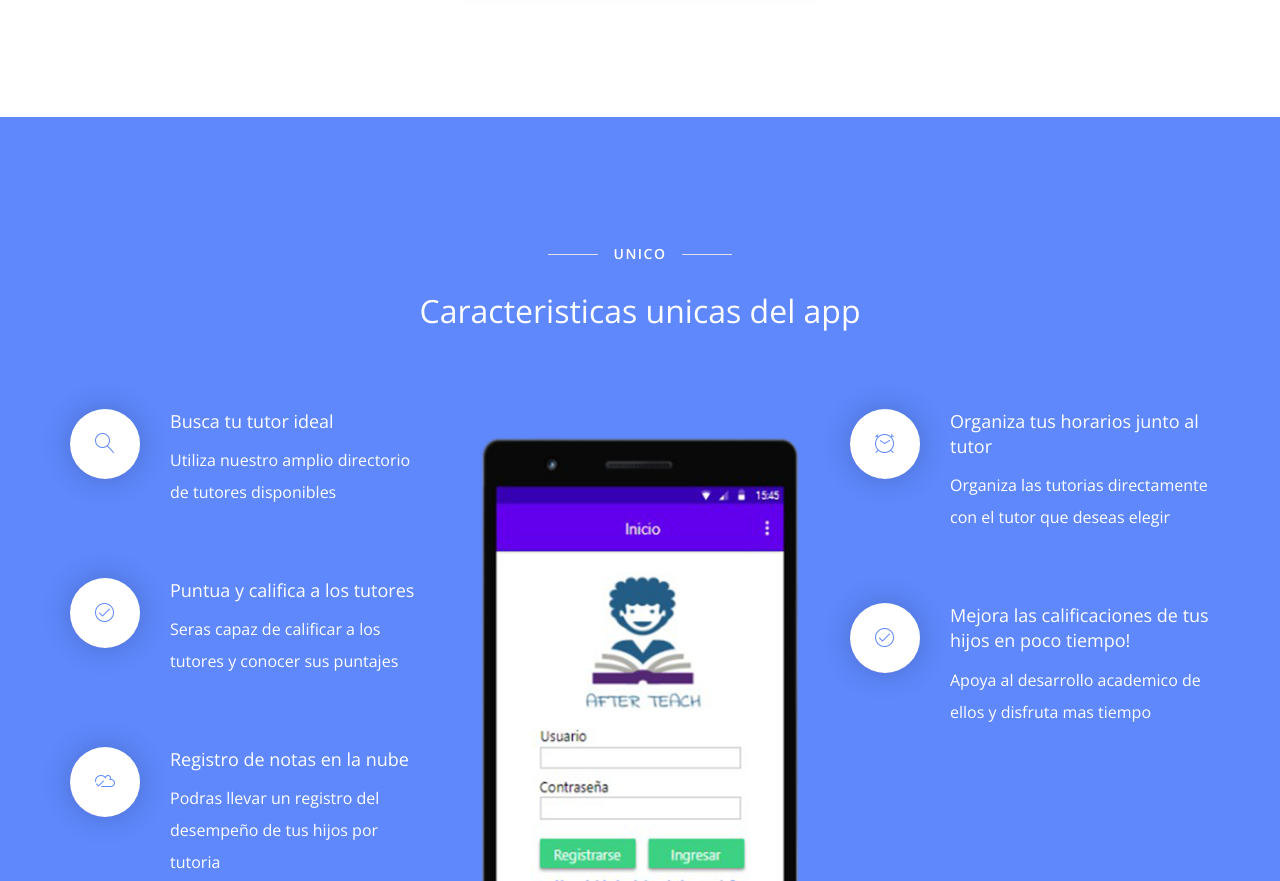
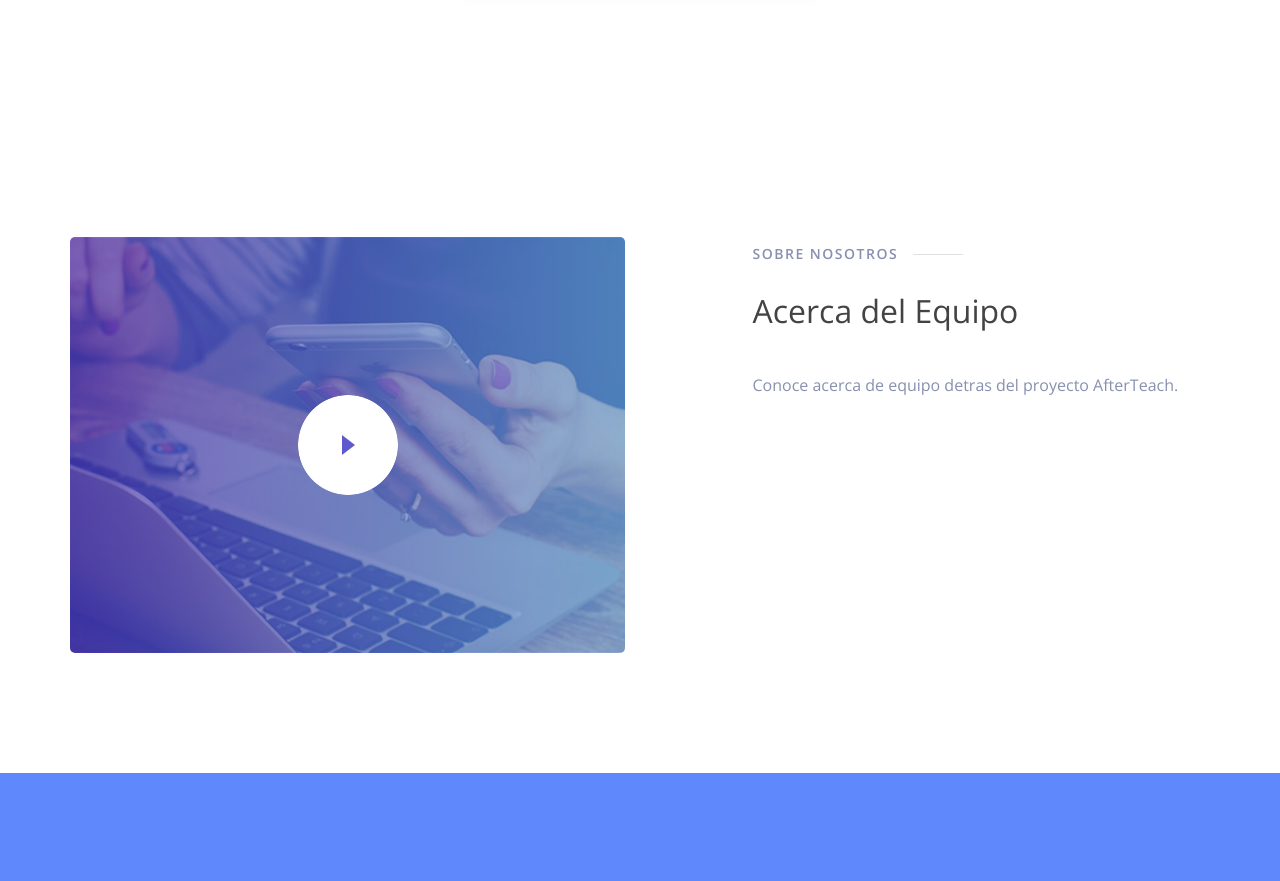
Before and after one commit to Diegolivia/IHC, a plain HTML site: page index.html in a window 1280 px wide. Shown: the part 1610-2491 px from the top of the page. Drawn offline with nearby package versions, Linux system fonts and the light colour scheme.

Commit message:
Update index.html

```diff
--- a/index.html
+++ b/index.html
@@ -229,14 +229,15 @@
     -->
     <!-- Progress-Area-End -->
 
-    <!-- Video-Area
+    <!-- Video-Area -->
     <section class="video-area section-padding">
         <div class="container">
             <div class="row">
                 <div class="col-xs-12 col-md-6">
                     <div class="video-photo">
                         <img src="images/video-image.jpg" alt="">
-                        <a href="https://www.youtube.com/watch?v=ScrDhTsX0EQ" class="popup video-button">
+                      <!-- <iframe width="560" height="315" src="https://www.youtube.com/embed/2WbQGv58dYY" frameborder="0" allow="accelerometer; autoplay; encrypted-media; gyroscope; picture-in-picture" allowfullscreen></iframe>-->
+                        <a href="https://www.youtube.com/watch?v=2WbQGv58dYY" class="popup video-button">
                             <img src="images/play-button.png" alt="">
                         </a>
                     </div>
@@ -244,21 +245,21 @@
                 <div class="col-xs-12 col-md-5 col-md-offset-1">
                     <div class="space-60 hidden visible-xs"></div>
                     <div class="page-title">
-                        <h5 class="title wow fadeInUp" data-wow-delay="0.2s">VIDEO FEATURES</h5>
+                        <h5 class="title wow fadeInUp" data-wow-delay="0.2s">Sobre nosotros</h5>
                         <div class="space-10"></div>
-                        <h3 class="dark-color wow fadeInUp" data-wow-delay="0.4s">Grat Application Ever</h3>
+                        <h3 class="dark-color wow fadeInUp" data-wow-delay="0.4s">Acerca del Equipo</h3>
                         <div class="space-20"></div>
                         <div class="desc wow fadeInUp" data-wow-delay="0.6s">
-                            <p>Lorem ipsum dolor sit amet, consectetur adipiing elit, sed do eiusmod tempor incididunt ut labore et laborused sed do eiusmod tempor incididunt ut labore et laborused.</p>
+                            <p>Conoce acerca de equipo detras del proyecto AfterTeach.</p>
                         </div>
                         <div class="space-50"></div>
-                        <a href="#" class="bttn-default wow fadeInUp" data-wow-delay="0.8s">Learn More</a>
+
                     </div>
                 </div>
             </div>
         </div>
     </section>
-    -->
+
     <!-- Video-Area-End -->
 
     <!-- Feature-Area -->
```
